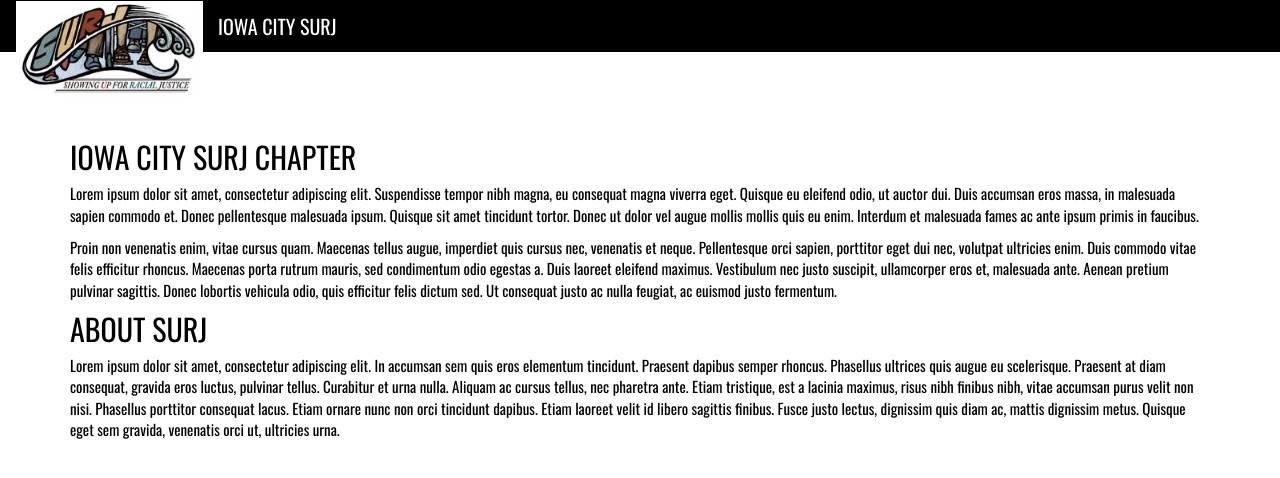
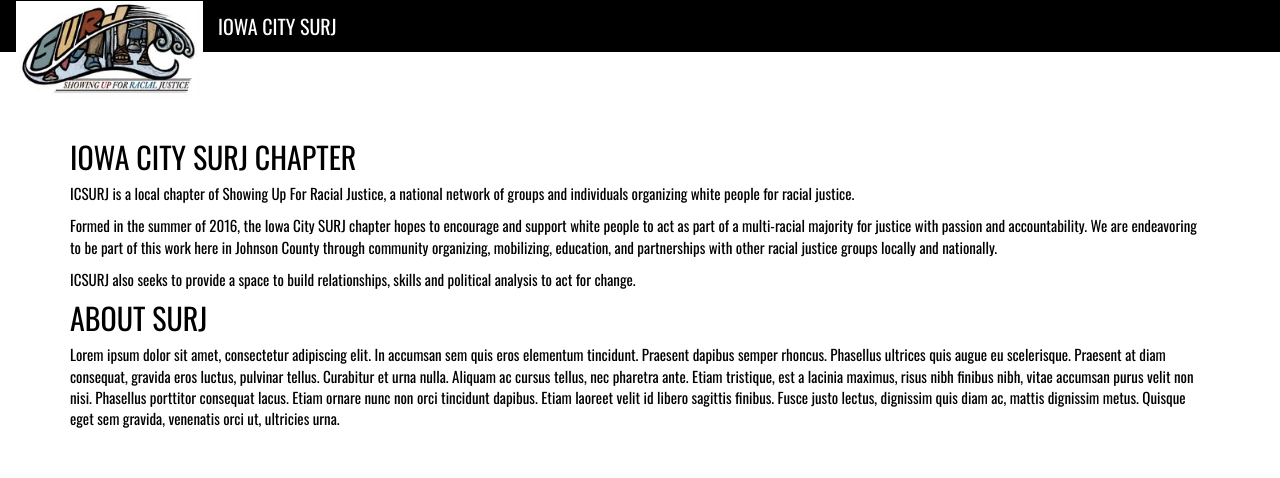
Before and after one commit to icsurj/icsurj.github.io, a Jekyll site: the page built from index.md, in a window 1280 px wide. Shown: the top 478 px of the page. Built offline with Jekyll 4.4.1, drawn with Linux system fonts in a browser that asks for light colours; some web fonts are replaced.

Commit message:
Added "about us" text.

```diff
--- a/index.md
+++ b/index.md
@@ -4,9 +4,11 @@
 
 # Iowa City SURJ Chapter
 
-Lorem ipsum dolor sit amet, consectetur adipiscing elit. Suspendisse tempor nibh magna, eu consequat magna viverra eget. Quisque eu eleifend odio, ut auctor dui. Duis accumsan eros massa, in malesuada sapien commodo et. Donec pellentesque malesuada ipsum. Quisque sit amet tincidunt tortor. Donec ut dolor vel augue mollis mollis quis eu enim. Interdum et malesuada fames ac ante ipsum primis in faucibus.
+ICSURJ is a local chapter of Showing Up For Racial Justice, a national network of groups and individuals organizing white people for racial justice.
 
-Proin non venenatis enim, vitae cursus quam. Maecenas tellus augue, imperdiet quis cursus nec, venenatis et neque. Pellentesque orci sapien, porttitor eget dui nec, volutpat ultricies enim. Duis commodo vitae felis efficitur rhoncus. Maecenas porta rutrum mauris, sed condimentum odio egestas a. Duis laoreet eleifend maximus. Vestibulum nec justo suscipit, ullamcorper eros et, malesuada ante. Aenean pretium pulvinar sagittis. Donec lobortis vehicula odio, quis efficitur felis dictum sed. Ut consequat justo ac nulla feugiat, ac euismod justo fermentum.
+Formed in the summer of 2016, the Iowa City SURJ chapter hopes to encourage and support white people to act as part of a multi-racial majority for justice with passion and accountability. We are endeavoring to be part of this work here in Johnson County through community organizing, mobilizing, education, and partnerships with other racial justice groups locally and nationally.
+
+ ICSURJ also seeks to provide a space to build relationships, skills and political analysis to act for change.
 
 # About SURJ
 
```
Also changed, not shown: Gemfile.lock.
